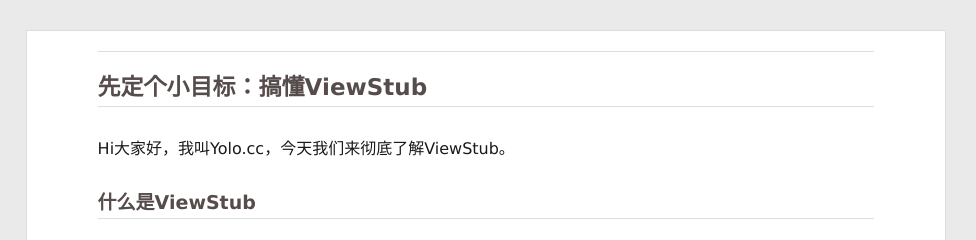
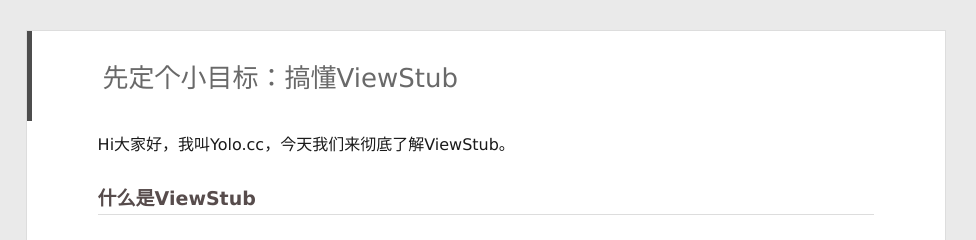
Before and after one commit to SpiritMan/SpiritMan.github.io, a plain HTML site: page 2016/09/12/ViewStub/index.html in a window 1280 px wide. Shown: the top 240 px of the page, 304-1280 px from the left. Drawn offline with nearby package versions, Linux system fonts and the light colour scheme; some packages are replaced by stand-ins of ours.

Commit message:
Site updated: 2016-09-20 15:41:25

```diff
--- a/2016/09/12/ViewStub/index.html
+++ b/2016/09/12/ViewStub/index.html
@@ -4,20 +4,20 @@
   <meta charset="utf-8">
 
   <meta http-equiv="X-UA-Compatible" content="IE=edge" >
-  <title>乐子</title>
+  <title>先定个小目标：搞懂ViewStub | 乐子</title>
   <meta name="viewport" content="width=device-width, initial-scale=1, maximum-scale=1">
-  <meta name="description" content="先定个小目标：搞懂ViewStubHi大家好，我叫Yolo.cc，今天我们来彻底了解ViewStub。
+  <meta name="description" content="Hi大家好，我叫Yolo.cc，今天我们来彻底了解ViewStub。
 什么是ViewStubViewStub是一个不可见并且用来在运行时延迟加载试图，高宽都为0的View，ViewStub在没有调用inflate()方法或setVisibility(View.VISIBLE)之前，它不占用的布局和系统资源。">
 <meta property="og:type" content="article">
-<meta property="og:title" content="乐子">
+<meta property="og:title" content="先定个小目标：搞懂ViewStub">
 <meta property="og:url" content="http://yoursite.com/2016/09/12/ViewStub/index.html">
 <meta property="og:site_name" content="乐子">
-<meta property="og:description" content="先定个小目标：搞懂ViewStubHi大家好，我叫Yolo.cc，今天我们来彻底了解ViewStub。
+<meta property="og:description" content="Hi大家好，我叫Yolo.cc，今天我们来彻底了解ViewStub。
 什么是ViewStubViewStub是一个不可见并且用来在运行时延迟加载试图，高宽都为0的View，ViewStub在没有调用inflate()方法或setVisibility(View.VISIBLE)之前，它不占用的布局和系统资源。">
-<meta property="og:updated_time" content="2016-09-20T07:36:43.000Z">
+<meta property="og:updated_time" content="2016-09-20T07:40:56.000Z">
 <meta name="twitter:card" content="summary">
-<meta name="twitter:title" content="乐子">
-<meta name="twitter:description" content="先定个小目标：搞懂ViewStubHi大家好，我叫Yolo.cc，今天我们来彻底了解ViewStub。
+<meta name="twitter:title" content="先定个小目标：搞懂ViewStub">
+<meta name="twitter:description" content="Hi大家好，我叫Yolo.cc，今天我们来彻底了解ViewStub。
 什么是ViewStubViewStub是一个不可见并且用来在运行时延迟加载试图，高宽都为0的View，ViewStub在没有调用inflate()方法或setVisibility(View.VISIBLE)之前，它不占用的布局和系统资源。">
 
     <link rel="alternative" href="/atom.xml" title="乐子" type="application/atom+xml">
@@ -139,10 +139,19 @@
       <input type="hidden" class="isFancy" />
 
 
+      <header class="article-header">
+
+
+    <h1 class="article-title" itemprop="name">
+      先定个小目标：搞懂ViewStub
+    </h1>
+
+
+      </header>
+
     <div class="article-entry" itemprop="articleBody">
 
-        <hr>
-<h2 id="先定个小目标：搞懂ViewStub"><a href="#先定个小目标：搞懂ViewStub" class="headerlink" title="先定个小目标：搞懂ViewStub"></a>先定个小目标：搞懂ViewStub</h2><p>Hi大家好，我叫Yolo.cc，今天我们来彻底了解ViewStub。</p>
+        <p>Hi大家好，我叫Yolo.cc，今天我们来彻底了解ViewStub。</p>
 <h3 id="什么是ViewStub"><a href="#什么是ViewStub" class="headerlink" title="什么是ViewStub"></a>什么是ViewStub</h3><p>ViewStub是一个不可见并且用来在运行时延迟加载试图，高宽都为0的View，ViewStub在没有调用inflate()方法或setVisibility(View.VISIBLE)之前，它不占用的布局和系统资源。<br><a id="more"></a></p>
 <h3 id="ViewStub主要用来干什么呢？"><a href="#ViewStub主要用来干什么呢？" class="headerlink" title="ViewStub主要用来干什么呢？"></a>ViewStub主要用来干什么呢？</h3><ul>
 <li>用来显示一些延迟加载的UI，减少启动时的资源消耗。</li>
--- a/archives/index.html
+++ b/archives/index.html
@@ -177,6 +177,12 @@
   	<time datetime="2016-09-12T14:20:58.000Z" itemprop="datePublished"><i class="icon-clock"></i>2016-09-12</time>
 </a>
         </div>
+
+
+    <h1 itemprop="name">
+      <a class="archive-article-title" href="/2016/09/12/ViewStub/">先定个小目标：搞懂ViewStub</a>
+    </h1>
+
 
         <div class="article-info info-on-right">
 
```
Also changed, not shown: 2016/08/24/AAPT/index.html (+1 -1 lines), 2016/09/20/hello-world/index.html (+1 -1 lines), archives/2016/09/index.html (+6 -0 lines), archives/2016/index.html (+6 -0 lines), index.html (+11 -2 lines).
